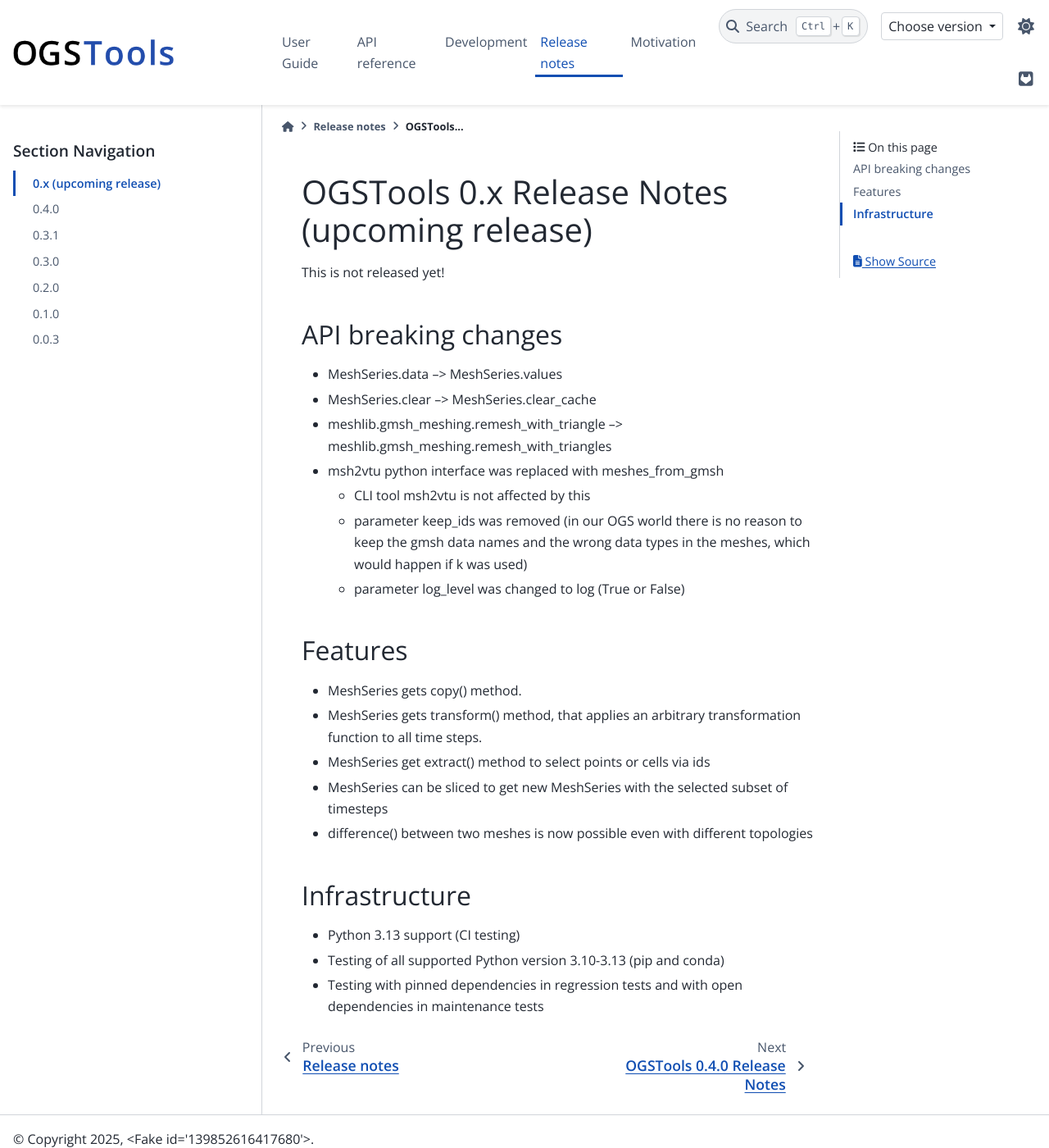
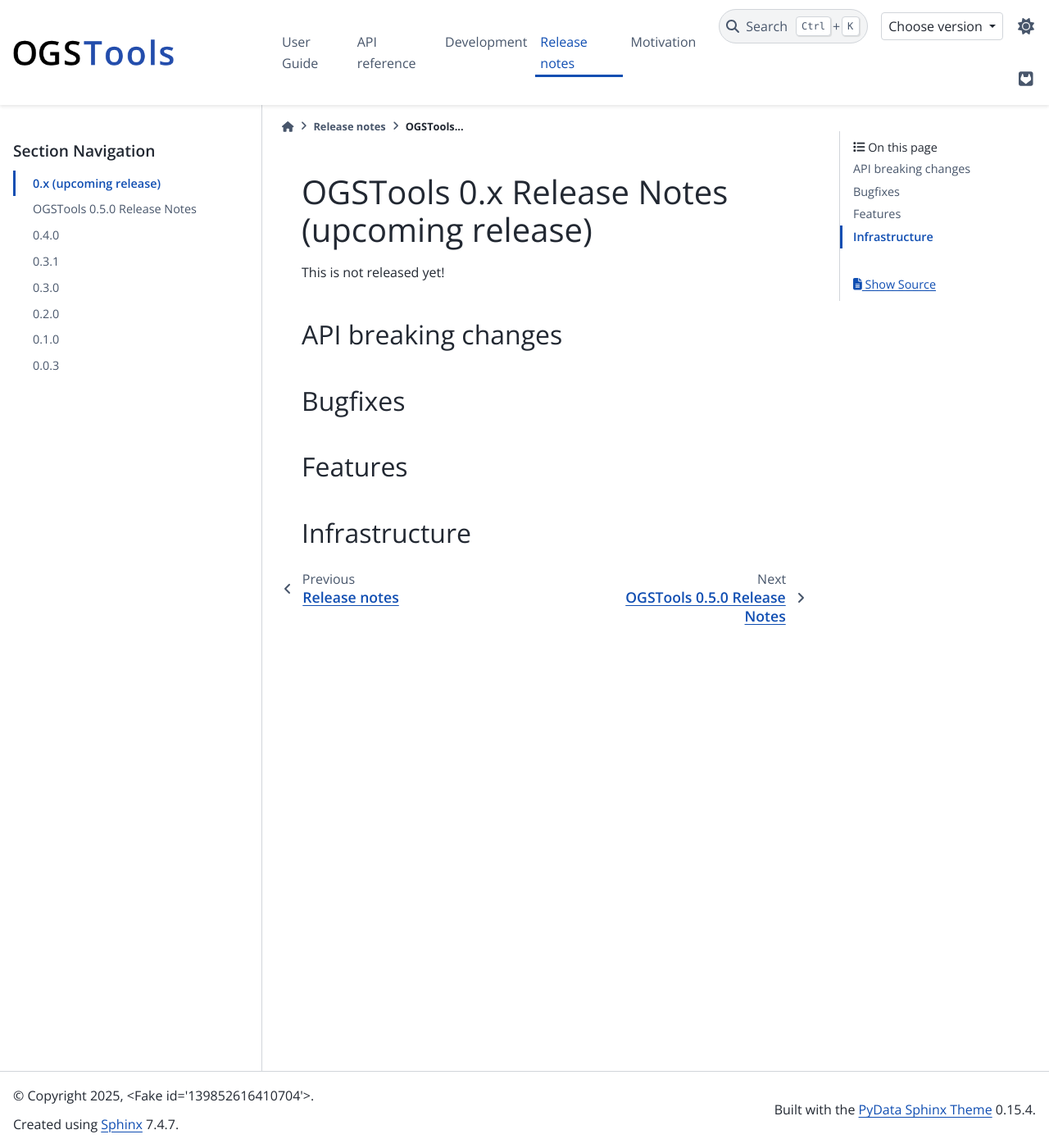
Before and after one commit to ufz/ogstools, a Sphinx documentation site: the page built from docs/releases/ogstools-0.x.md, in a window 1280 px wide and 1400 px high. Shown: the whole window at 82% size. Built offline with Sphinx 7.4.7 and the PyData theme 0.15.4, drawn with Linux system fonts in a browser that asks for light colours; pages that are not in the unit, such as notebooks, are missing from menus; the version number could not be read and is left out; comment, search, counter and statistics services are not loaded.

Commit message:
[Project] Release notes for 0.5.0 completed

```diff
--- a/docs/releases/index.md
+++ b/docs/releases/index.md
@@ -5,6 +5,7 @@
 maxdepth: 3
 ---
 0.x (upcoming release)  <ogstools-0.x>
+0.5.0 <ogstools-0.5.0>
 0.4.0 <ogstools-0.4.0>
 0.3.1 <ogstools-0.3.1>
 0.3.0 <ogstools-0.3.0>
--- a/docs/releases/ogstools-0.x.md
+++ b/docs/releases/ogstools-0.x.md
@@ -4,24 +4,8 @@
 
 ## API breaking changes
 
-- MeshSeries.data --> MeshSeries.values
-- MeshSeries.clear --> MeshSeries.clear_cache
-- meshlib.gmsh_meshing.remesh_with_triangle --> meshlib.gmsh_meshing.remesh_with_triangles
-- msh2vtu python interface was replaced with meshes_from_gmsh
-  - CLI tool msh2vtu is not affected by this
-  - parameter keep_ids was removed (in our OGS world there is no reason to keep the gmsh data names and the wrong data types in the meshes, which would happen if k was used)
-  - parameter log_level was changed to log (True or False)
+## Bugfixes
 
 ## Features
 
-- MeshSeries gets copy() method.
-- MeshSeries gets transform() method, that applies an arbitrary transformation function to all time steps.
-- MeshSeries get extract() method to select points or cells via ids
-- MeshSeries can be sliced to get new MeshSeries with the selected subset of timesteps
-- difference() between two meshes is now possible even with different topologies
-
 ## Infrastructure
-
-- Python 3.13 support (CI testing)
-- Testing of all supported Python version 3.10-3.13 (pip and conda)
-- Testing with pinned dependencies in regression tests and with open dependencies in maintenance tests
```
Also changed, not shown: docs/releases/ogstools-0.5.0.md (added, +50 -0 lines).
